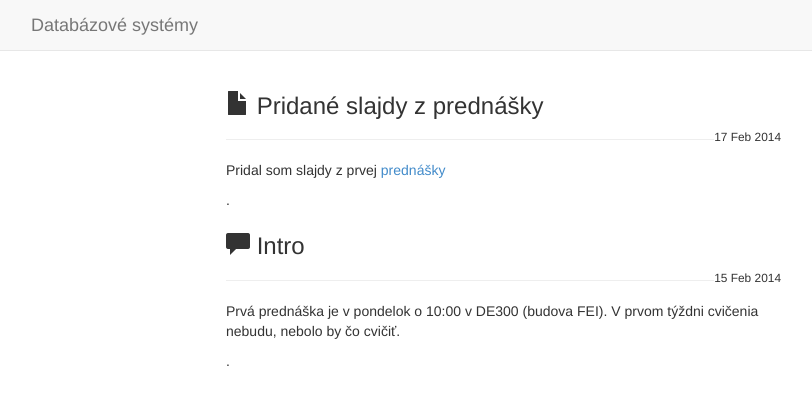
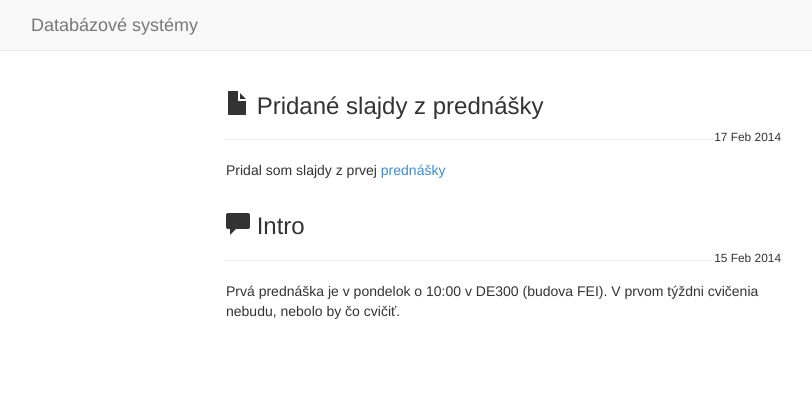
Before and after one commit to masusk/dbs-fiit.github.io, a Jekyll site: the page built from index.html, in a window 1280 px wide and 900 px high. Shown: the top 405 px of the window, without its empty margins (39-851 px from the left). Built offline with Jekyll 4.4.1, drawn with Linux system fonts in a browser that asks for light colours; nearby versions of some CDN libraries; Markdown is read by kramdown in place of the engine named in the settings.

Commit message:
remove extra dot from template

```diff
--- a/index.html
+++ b/index.html
@@ -15,7 +15,7 @@ title: Oznamy
         {{post.title}}</h3>
        <small class="pull-right">{{post.date | date_to_string}}</small>
        <hr/>
-       {{post.content}}.
+       {{post.content}}
      </div>
    </div>
      {% endif %}
```
